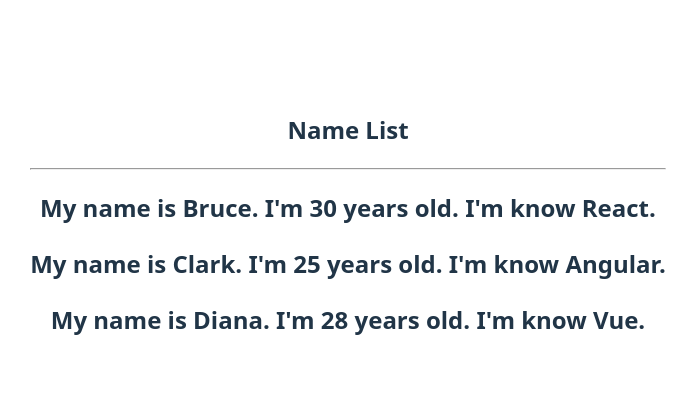
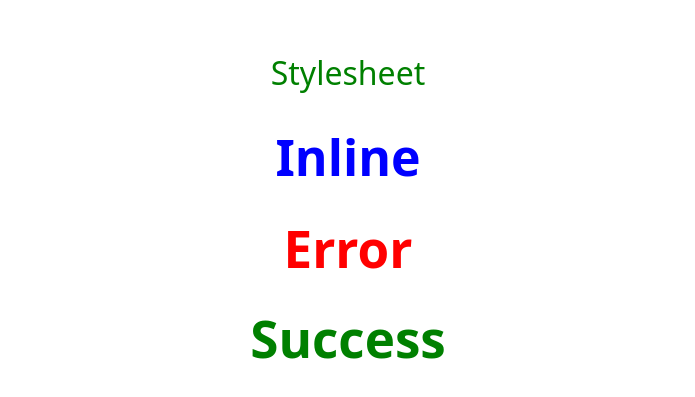
Before and after one commit to D-4-DIBAKAR/React-Tutorial, a React (Vite) app in the folder first-component/: page / in a window 1280 px wide. Shown: the part 175-572 px from the top of the page, without its empty margins (292-987 px from the left). Built offline with nearby package versions, Linux system fonts and the light colour scheme.

Commit message:
Styling React Components Types of Styling in React 1. CSS Style-Sheet 2. Inline Styling 3. CSS Modules 4. CSS in JS Libraries
We discussed here first three(3) only

```diff
--- a/first-component/src/App.jsx
+++ b/first-component/src/App.jsx
@@ -1,12 +1,14 @@
 import './App.css'
-import ClassClick from './components/ClassClick'
-import Counter from './components/Counter'
-import EventBind from './components/EventBind'
-import FunctionClick from './components/FunctionClick'
-import Greet from './components/Greet'
-import NameList from './components/NameList'
-import ParentComponent from './components/ParentComponent'
-import UserGreeting from './components/UserGreeting'
+import Inline from './components/Inline'
+// import ClassClick from './components/ClassClick'
+// import Counter from './components/Counter'
+// import EventBind from './components/EventBind'
+// import FunctionClick from './components/FunctionClick'
+// import Greet from './components/Greet'
+// import NameList from './components/NameList'
+// import ParentComponent from './components/ParentComponent'
+// import UserGreeting from './components/UserGreeting'
+import Stylesheet from './components/Stylesheet'
 // import Hello from './components/Hello'
 // import Message from './components/Message'
 // import Welcome from './components/Welcome'
@@ -16,8 +18,12 @@
 
   return (
     <>
+
+      {/*Styling*/}
+      <Stylesheet />
+      <Inline />
       {/*Rendering List  */}
-      <NameList />
+      {/* <NameList /> */}
       {/*Conditional Rendering  */}
       {/* <UserGreeting /> */}
       {/*Method as Props  */}
--- /dev/null
+++ b/first-component/src/Styles/Inline.css
@@ -0,0 +1,3 @@
+.error {
+     color: red;
+}
--- /dev/null
+++ b/first-component/src/Styles/Inline.module.css
@@ -0,0 +1,3 @@
+.success {
+     color: green;
+}
--- /dev/null
+++ b/first-component/src/Styles/Stylesheet.css
@@ -0,0 +1,15 @@
+.primary {
+     color: red;
+}
+
+.secondary {
+     color: green;
+}
+
+.third {
+     color: blue;
+}
+
+.font-xl {
+     font-size: 2rem;
+}
--- /dev/null
+++ b/first-component/src/components/Inline.jsx
@@ -0,0 +1,29 @@
+import React from 'react';
+import '../Styles/Inline.css'; // Regular CSS file
+import styles from '../Styles/Inline.module.css'; // CSS Module
+
+function Inline() {
+     const heading = {
+          fontSize: '50px',
+          color: 'blue',
+          // border: '1px solid red',
+          // padding: '10px',
+          // margin: '10px',
+     };
+
+     return (
+          <>
+               <div>
+                    <h1 style={heading}>Inline</h1>
+               </div>
+               <div>
+                    <h1 className="error">Error</h1>
+               </div>
+               <div>
+                    <h1 className={styles.success}>Success</h1>
+               </div>
+          </>
+     );
+}
+
+export default Inline;
--- /dev/null
+++ b/first-component/src/components/Stylesheet.jsx
@@ -0,0 +1,10 @@
+import React from 'react'
+import "../Styles/Stylesheet.css"
+function Stylesheet() {
+     return (
+          // <div className='secondary '>Stylesheet</div>
+          <div className='secondary font-xl '>Stylesheet</div>
+     )
+}
+
+export default Stylesheet
```
